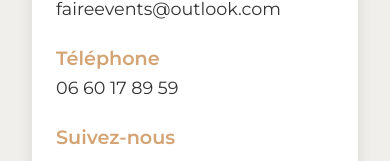
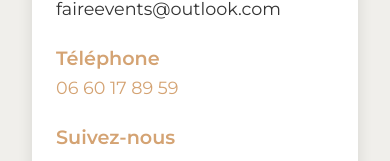
Before and after one commit to Theophiile/Faire-Events, a React (Vite) app: page /contact in a window 390 px wide. Shown: the part 381-542 px from the top of the page. Built offline with nearby package versions, Linux system fonts and the light colour scheme.

Commit message:
ajout telephone

```diff
--- a/index.html
+++ b/index.html
@@ -3,7 +3,7 @@
 <head>
   <meta charset="UTF-8" />
   <meta name="viewport" content="width=device-width, initial-scale=1.0" />
-  <link rel="icon" href="/assets/logos/favicon.ico" />
+  <link rel="icon" href="/assets/logos/faire-logo.jpg" />
   <link href="https://fonts.googleapis.com/css2?family=Montserrat:wght@400;500;600;700&display=swap" rel="stylesheet">
   <title>Faire-Events | Marchés de créateurs</title>
   <meta name="description" content="Découvrez les marchés de créateurs organisés par Faire-Events dans la région d'Annecy." />
--- a/src/components/Layout/Layout.jsx
+++ b/src/components/Layout/Layout.jsx
@@ -1,9 +1,20 @@
-import { Outlet } from 'react-router-dom';
+import { Outlet, useLocation } from 'react-router-dom';
+import { useEffect } from 'react';
 import Header from '../Header/Header';
 import Footer from '../Footer/Footer';
 import './Layout.scss';
 
 const Layout = () => {
+  const location = useLocation();
+
+  useEffect(() => {
+    window.scrollTo({
+      top: 0,
+      left: 0,
+      behavior: 'smooth'
+    });
+  }, [location]);
+
   return (
     <div className="layout">
       <Header />
--- a/src/pages/Contact/Contact.jsx
+++ b/src/pages/Contact/Contact.jsx
@@ -49,7 +49,11 @@ const Contact = () => {
 
               <div className="info-item">
                 <h3>Téléphone</h3>
-                <p>06 60 17 89 59</p>
+                <p>
+                  <a href="tel:0660178959" className="phone-link">
+                    06 60 17 89 59
+                  </a>
+                </p>
               </div>
 
               <div className="info-item">
--- a/src/pages/Contact/Contact.scss
+++ b/src/pages/Contact/Contact.scss
@@ -47,6 +47,16 @@
       p {
         color: $color-dark;
         font-size: 1.1rem;
+
+        .phone-link {
+          color: $color-secondary;
+          text-decoration: none;
+          transition: opacity $transition-normal;
+
+          &:hover {
+            opacity: 0.8;
+          }
+        }
       }
 
       .social-links {
```
